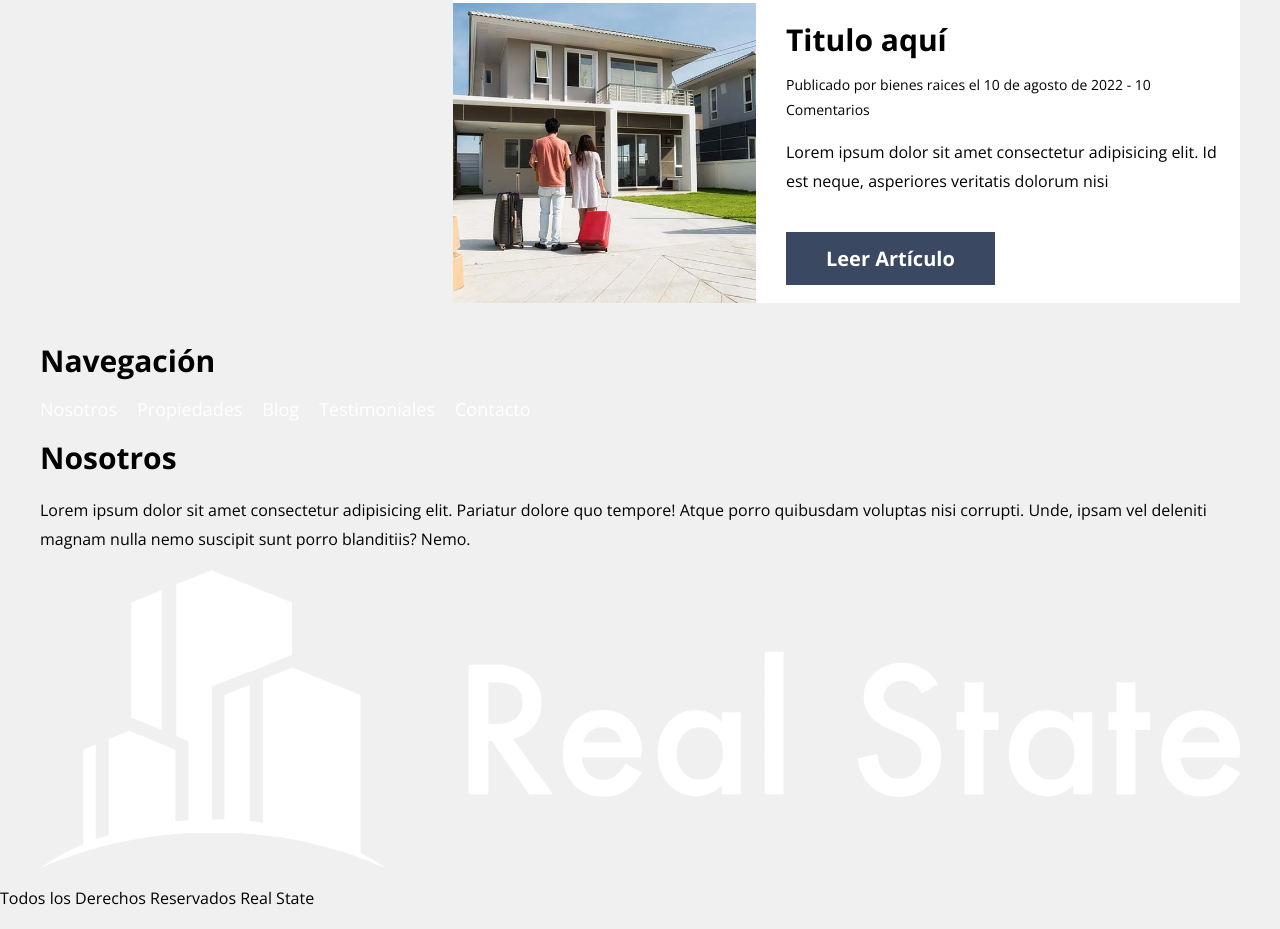
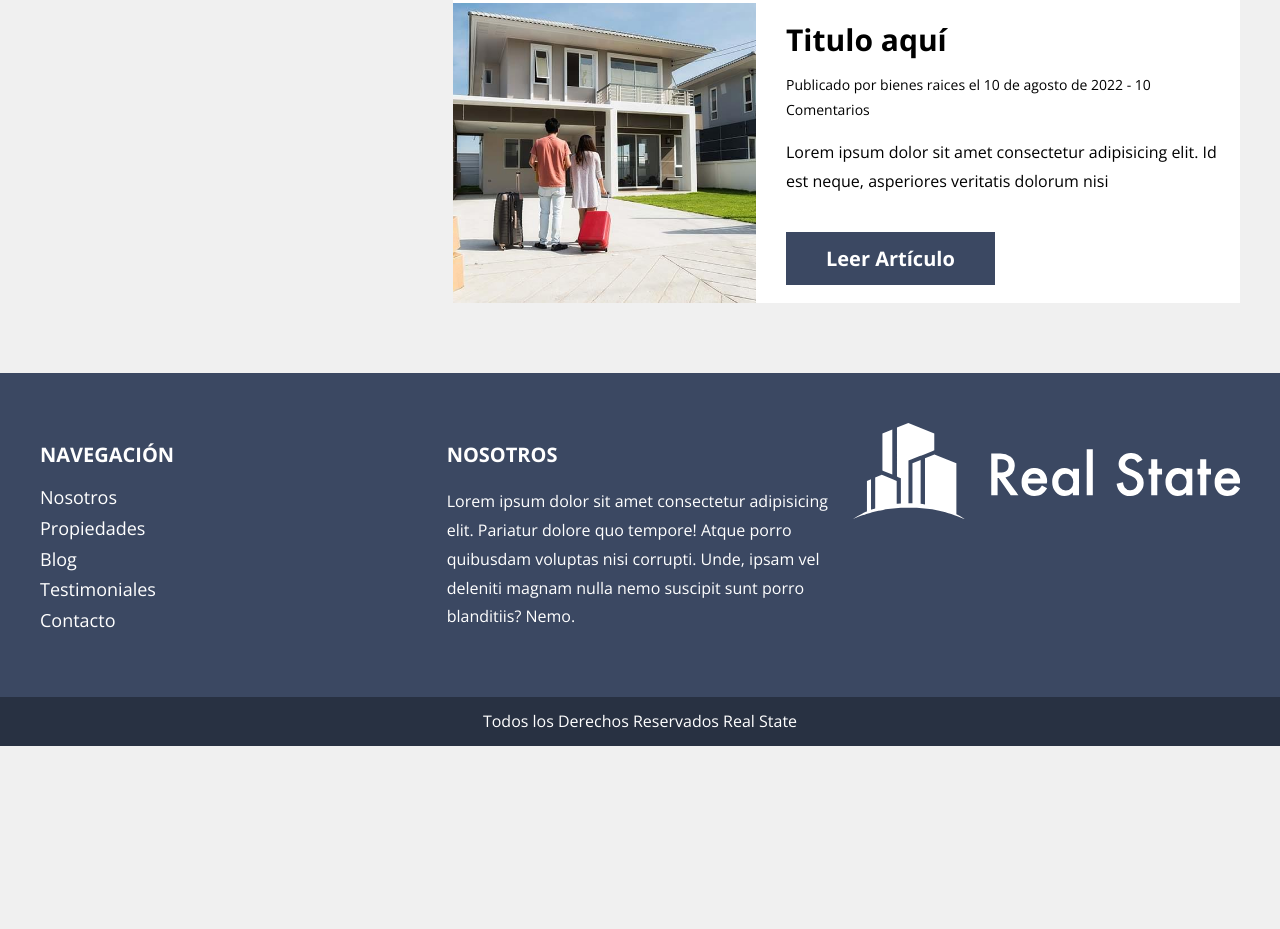
Before and after one commit to antoniopd/Inmoviliaria-SASS---GULP, a website: page index.html in a window 1280 px wide. Shown: the part 3441-4370 px from the top of the page. After the commit the page ends 4187 px from the top, so only its background shows below. Drawn offline with nearby package versions, Linux system fonts and the light colour scheme.

Commit message:
footer: terminado

```diff
--- a/index.html
+++ b/index.html
@@ -180,12 +180,12 @@
         <div class="footer__grid contenedor">
             <div class="footer__box">
                 <h3 class="footer__heading">Navegación</h3>
-                <nav class="navegacion">
-                    <a href="#" class="navegacion__link navegacion__link--vertical">Nosotros</a>
-                    <a href="#propiedades" class="navegacion__link navegacion__link--vertical">Propiedades</a>
-                    <a href="#blog" class="navegacion__link navegacion__link--vertical">Blog</a>
-                    <a href="#" class="navegacion__link navegacion__link--vertical">Testimoniales</a>
-                    <a href="#" class="navegacion__link navegacion__link--vertical">Contacto</a>
+                <nav class="footer__navegacion">
+                    <a href="#" class="footer__link">Nosotros</a>
+                    <a href="#propiedades" class="footer__link">Propiedades</a>
+                    <a href="#blog" class="footer__link">Blog</a>
+                    <a href="#" class="footer__link">Testimoniales</a>
+                    <a href="#" class="footer__link">Contacto</a>
                 </nav>
             </div>
 
--- a/src/scss/app.scss
+++ b/src/scss/app.scss
@@ -1,3 +1,4 @@
 @use 'base';
 @use 'ui/header';
 @use 'ui/contenido';
+@use 'ui/footer';
--- /dev/null
+++ b/src/scss/ui/footer/_footer.scss
@@ -0,0 +1,47 @@
+@use 'base/variables' as v;
+@use 'base/mixins' as m;
+
+.footer {
+    background-color: v.$primario;
+    padding-top: 5rem;
+    margin-top: 5rem;
+
+    &__grid {
+        @include m.tablet {
+            @include m.grid(3, 2rem);
+        }
+    }
+
+    &__heading {
+        color: v.$blanco;
+        font-size: 2rem;
+        text-transform: uppercase;
+    }
+
+    &__texto {
+        color: v.$blanco;
+    }
+
+    &__navegacion {
+        display: flex;
+        flex-direction: column;
+    }
+
+    &__link {
+        color: v.$blanco;
+        font-size: 1.8rem;
+        margin-bottom: 1rem;
+
+        &:last-of-type {
+            margin-bottom: 0;
+        }
+    }
+
+    &__copyright {
+        color: v.$blanco;
+        background-color: darken(v.$primario, 10%);
+        text-align: center;
+        padding: 1rem;
+        margin: 5rem 0 0 0;
+    }
+}
--- /dev/null
+++ b/src/scss/ui/footer/_index.scss
@@ -0,0 +1 @@
+@forward 'footer';
```
Also changed, not shown: build/css/app.css, 1 other file.
